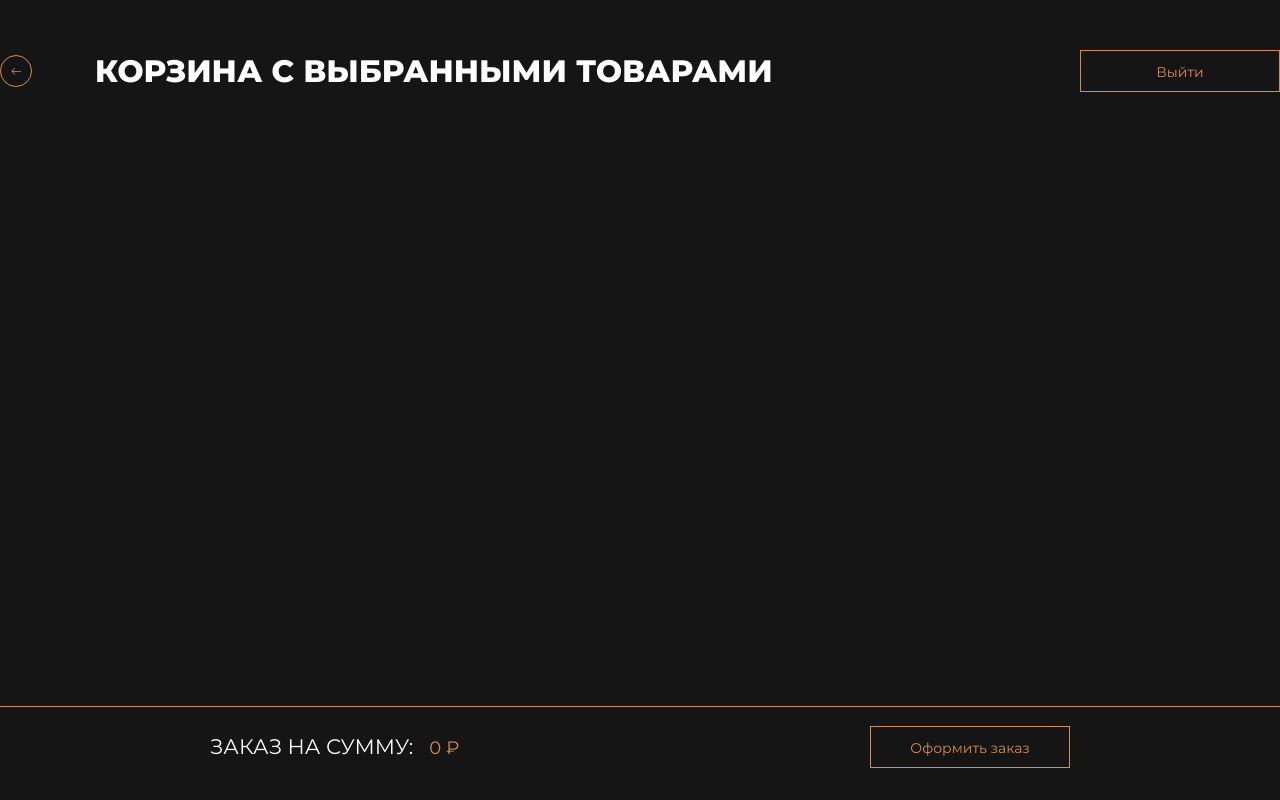
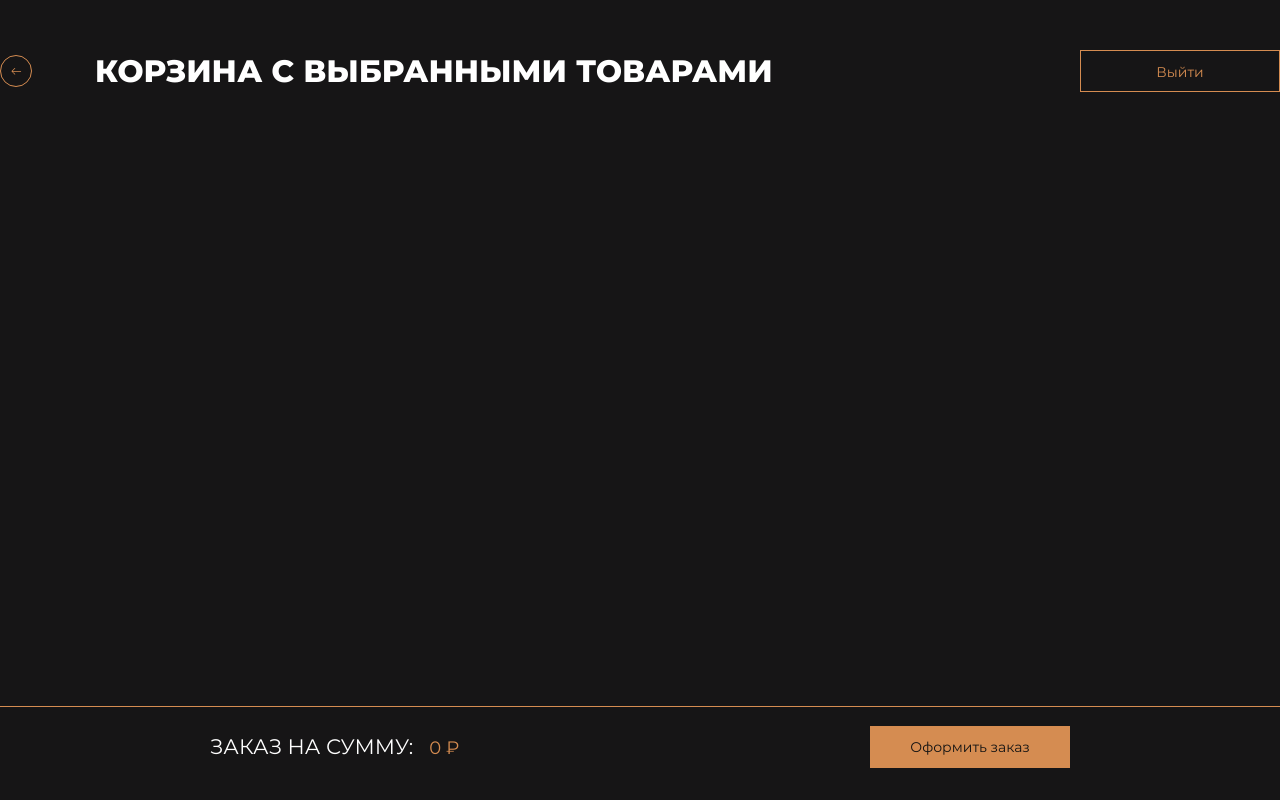
Before and after one commit to azatgilmutdinov/Online-store_REACT-2, a React (Create React App) app: page /basket in a window 1280 px wide. Built offline with nearby package versions, Linux system fonts and the light colour scheme.

Commit message:
modern btn orange

```diff
--- a/src/components/pages/basket/Basket.jsx
+++ b/src/components/pages/basket/Basket.jsx
@@ -23,7 +23,8 @@ const Basket = () => {
             <h2 className={styles["basketPage__header-title"]}>Корзина с выбранными товарами</h2>
           </div>
           <Button
-          text='Выйти'/>
+            text='Выйти'
+          />
         </div>
       </header>
       <main className={styles.basketPage__main}>
@@ -39,7 +40,10 @@ const Basket = () => {
             <span className={styles["basketPage__footer-text"]}>Заказ на сумму:</span>
             <span className={styles["basketPage__footer-sum"]}>{Intl.NumberFormat("ru").format(sumPrice)} ₽</span>
           </div>
-          <Button text='Оформить заказ' type='orange'/>
+          <Button
+            text='Оформить заказ'
+            typeBtn='orange'
+          />
         </div>
 
       </footer>
--- a/src/components/pages/productBody/ProductBody.jsx
+++ b/src/components/pages/productBody/ProductBody.jsx
@@ -43,7 +43,7 @@ const ProductBody = () => {
             <BasketData/>
             <Button
               text='Выйти'
-              type=''
+              typeBtn=''
             />
           </div>
 
@@ -67,7 +67,7 @@ const ProductBody = () => {
               <Button
                 // text='В корзину'
                 text={countProductsBasket >= 1 ? 'Добавлено' : 'В корзину'}
-                type='orange'
+                typeBtn='orange'
                 onclickFunction={addItemProduct}
                 disabled={countProductsBasket < 1 ? false : true}
               />
--- a/src/components/pages/products/Products.jsx
+++ b/src/components/pages/products/Products.jsx
@@ -22,7 +22,7 @@ const Products = () => {
           <BasketData/>
           <Button
             text='Выйти'
-            type=''
+            typeBtn=''
           />
         </div>
 
```
